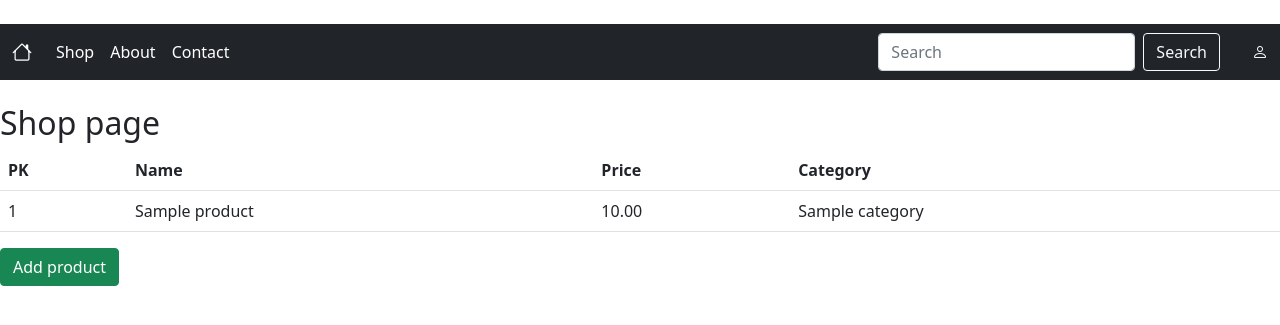
After one commit to kurawes/online_store_django_project, a Django app: page /shop/ in a window 1280 px wide. The commit adds this page. Shown: the top 325 px of the page. Run offline with Django 3.2, Linux system fonts and the light colour scheme; tables that the repository leaves empty hold one stand-in row (values such as "Sample post"); some libraries are stand-ins or nearby versions.

Commit message:
create shop page

```diff
--- a/shop/urls.py
+++ b/shop/urls.py
@@ -4,6 +4,7 @@ from . import views
 
 urlpatterns = [
     path('', views.home_page_view, name='home'),
-    path('about', views.about_page_view, name='about'),
-    path('contact', views.contact_page_view, name='contact'),
+    path('about/', views.about_page_view, name='about'),
+    path('contact/', views.contact_page_view, name='contact'),
+    path('shop/', views.shop_view, name='shop'),
 ]
--- a/shop/views.py
+++ b/shop/views.py
@@ -1,4 +1,5 @@
 from django.shortcuts import render
+from .models import Product, ProductType, Category
 
 
 def home_page_view(request):
@@ -11,3 +12,12 @@ def about_page_view(request):
 
 def contact_page_view(request):
     return render(request, 'contact.html')
+
+
+def shop_view(request):
+    # dictionary for initial data
+    context = {}
+
+    # fill the dictionary during Internationalization
+    context["products"] = Product.objects.all()
+    return render(request, 'shop.html', context)
--- a/templates/base.html
+++ b/templates/base.html
@@ -45,7 +45,7 @@
         <div class="collapse navbar-collapse" id="navbarSupportedContent">
           <ul class="navbar-nav me-auto mb-2 mb-lg-0">
             <li class="nav-item">
-              <a class="nav-link active" href="#">Shop</a>
+              <a class="nav-link active" href="{% url 'shop' %}">Shop</a>
             </li>
             <li class="nav-item">
               <a class="nav-link active" href="{% url 'about' %}">About</a>
--- /dev/null
+++ b/templates/shop.html
@@ -0,0 +1,34 @@
+{% extends 'base.html' %}
+
+
+    {% block style %}
+    {% endblock %}
+
+    {% block title %}
+        About
+    {% endblock %}
+
+    {% block content %}
+        <br>
+        <h2> Shop page</h2>
+
+        <div class="product_list">
+            <table class="table">
+                <tr>
+                    <th>PK</th>
+                    <th>Name</th>
+                    <th>Price</th>
+                    <th>Category</th>
+                </tr>
+                {% for product in products %}
+                    <tr>
+                        <td>{{ product.pk }}</td>
+                        <td>{{ product.name }}</td>
+                        <td>{{ product.price }}</td>
+                        <td>{{ product.category.name }}</td>
+                    </tr>
+                {% endfor %}
+            </table>
+            <a class="btn btn-success" href="#">Add product</a>
+        </div>
+    {% endblock %}
```
